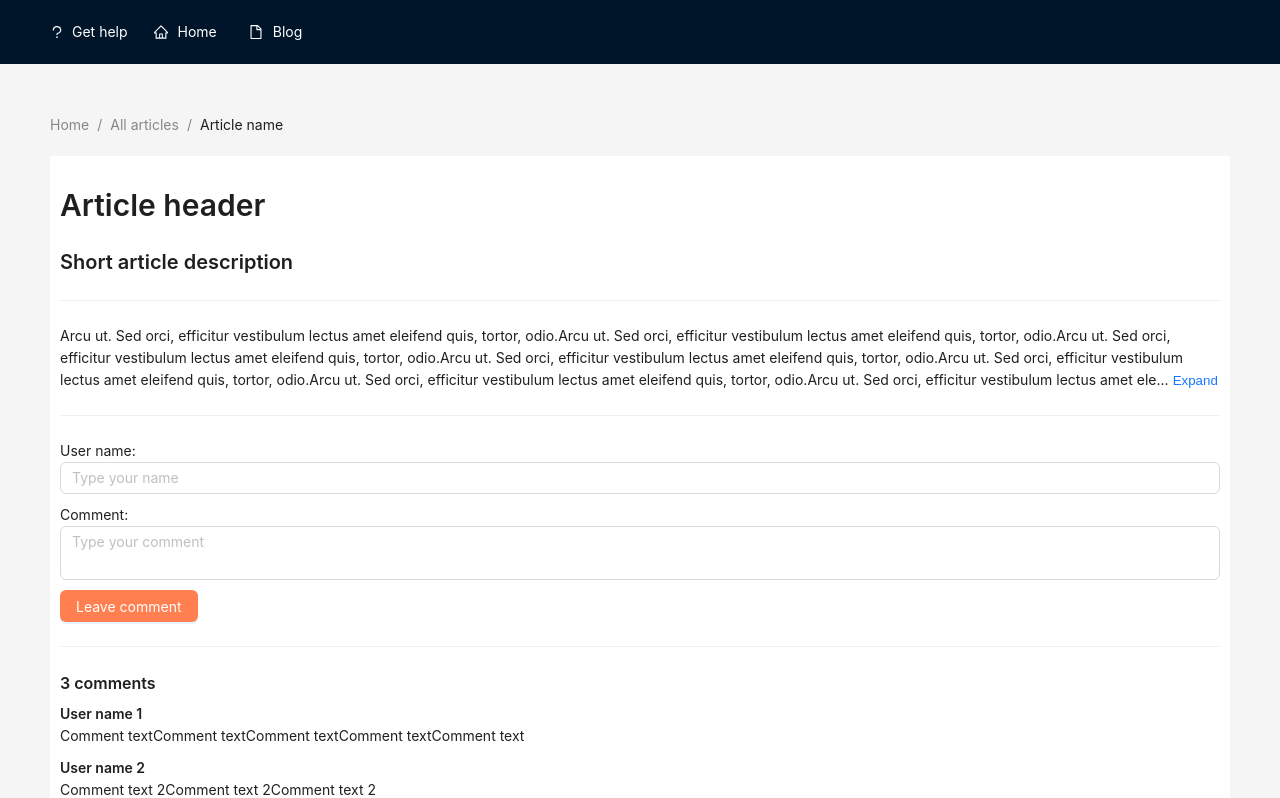
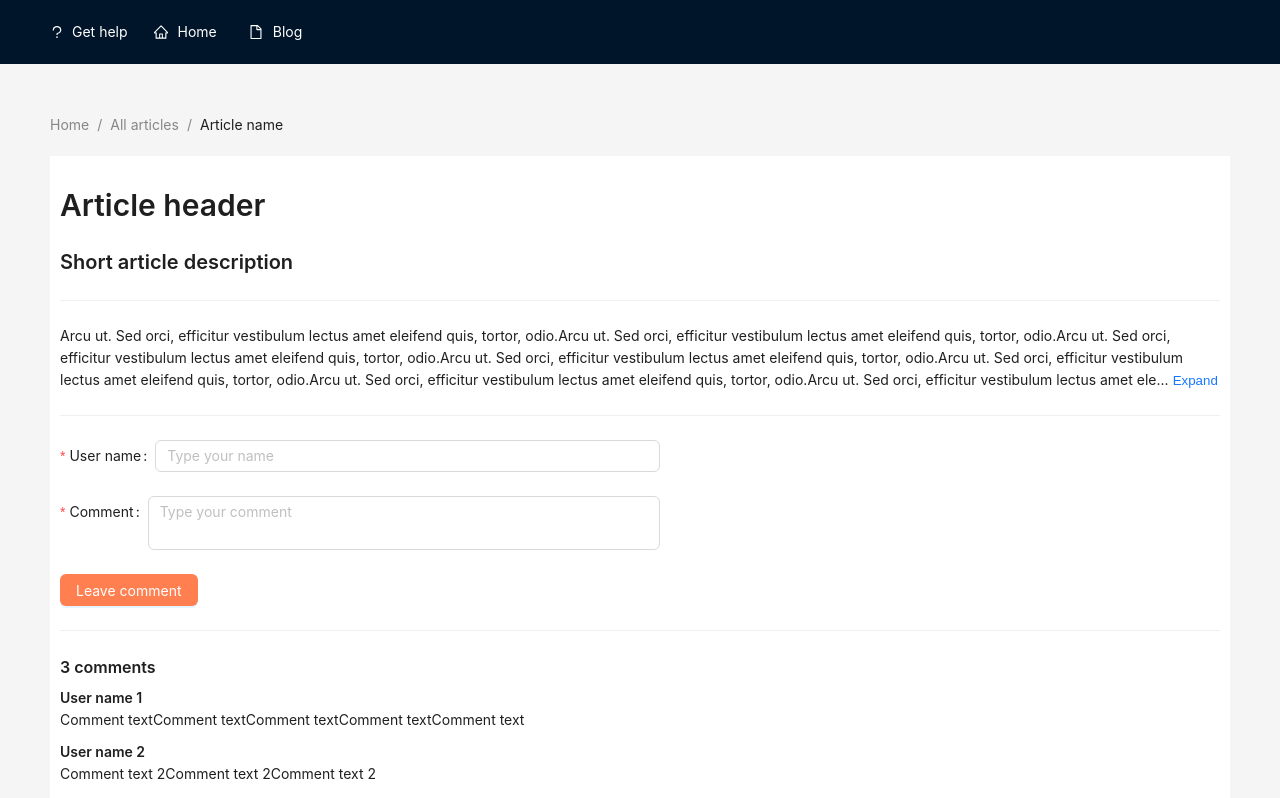
Before and after one commit to AidaChernyavskaya/ant-design, a React (Create React App) app: page / in a window 1280 px wide. Shown: the top 798 px of the page. Built offline with nearby package versions, Linux system fonts and the light colour scheme.

Commit message:
Add CommentForm component

```diff
--- /dev/null
+++ b/src/components/CommentForm/CommentForm.tsx
@@ -0,0 +1,82 @@
+import React, {FC, useState} from 'react';
+import {Button, Form, Input} from "antd";
+import {useForm} from "antd/es/form/Form";
+import {IComment} from "../ContentBlock/ContentBlock";
+
+export interface ICommentForm {
+    comments: Array<IComment>;
+    setComments: Function;
+}
+
+const CommentForm: FC<ICommentForm> = ({comments, setComments}) => {
+    const [form] = useForm();
+    const [commentText, setCommentText] = useState('');
+    const [user, setUser] = useState('');
+
+    const handleClick = () => {
+        const comment = {
+            user: user,
+            text: commentText,
+        };
+        setComments([...comments, comment]);
+        setCommentText('');
+        setUser('');
+        form.resetFields();
+    }
+
+    return (
+        <Form
+            name='comment'
+            autoComplete={'off'}
+            onFinish={handleClick}
+            style={{maxWidth: 600}}
+            form={form}
+
+        >
+            <Form.Item
+                label={'User name:'}
+                name={'username'}
+                rules={[
+                    {
+                        required: true,
+                        message: 'Please input your username!',
+                    },
+                ]}
+            >
+                <Input
+                    placeholder={'Type your name'}
+                    value={user}
+                    onChange={(event) => setUser(event.target.value)}
+                />
+            </Form.Item>
+            <Form.Item
+                label={'Comment:'}
+                name={'comment'}
+                rules={[
+                    {
+                        required: true,
+                        message: 'Please input your comment!',
+                    },
+                ]}
+            >
+                <Input.TextArea
+                    placeholder={'Type your comment'}
+                    onChange={(event) => setCommentText(event.target.value)}
+                    value={commentText}
+                    autoSize={{ minRows: 2, maxRows: 8 }}
+                />
+            </Form.Item>
+            <Form.Item>
+                <Button
+                    type={"primary"}
+                    style={{ background: "coral"}}
+                    htmlType={"submit"}
+                >
+                    Leave comment
+                </Button>
+            </Form.Item>
+        </Form>
+    );
+};
+
+export default CommentForm;
--- a/src/components/ContentBlock/ContentBlock.tsx
+++ b/src/components/ContentBlock/ContentBlock.tsx
@@ -1,6 +1,10 @@
 import React, {useEffect, useState} from 'react';
-import {Breadcrumb, Button, Divider, Flex, Input, Typography} from "antd";
+import {Breadcrumb, Button, Divider, Flex, Form, Input, Typography} from "antd";
 import {Content} from "antd/es/layout/layout";
+import {Simulate} from "react-dom/test-utils";
+import reset = Simulate.reset;
+import {useForm} from "antd/es/form/Form";
+import CommentForm from "../CommentForm/CommentForm";
 
 export const getJSONFromStorage = (key: string): Array<IComment> => {
     const serialized = localStorage.getItem(key);
@@ -19,7 +23,6 @@ export interface IComment {
     text: string;
 }
 
-
 const ContentBlock = () => {
     const commentsArr: Array<IComment> = [
         {
@@ -36,8 +39,7 @@ const ContentBlock = () => {
         },
     ];
     const [comments, setComments] = useState<Array<IComment>>(getJSONFromStorage('comments'));
-    const [commentText, setCommentText] = useState('');
-    const [user, setUser] = useState('');
+
 
     useEffect(() => {
         if (comments.length === 0) {
@@ -50,15 +52,6 @@ const ContentBlock = () => {
         setJSONToStorage('comments', JSON.stringify(comments));
     },[comments])
 
-    const handleClick = () => {
-        const comment = {
-            user: user,
-            text: commentText,
-        };
-        setComments([...comments, comment]);
-        setCommentText('');
-        setUser('')
-    }
 
     return (
         <Content style={{padding: '50px'}}>
@@ -76,22 +69,7 @@ const ContentBlock = () => {
                 </Typography.Paragraph>
                 <Divider/>
 
-                <Typography.Text>User name:</Typography.Text>
-                <Input
-                    placeholder={'Type your name'}
-                    style={{marginBottom: '10px'}}
-                    value={user}
-                    onChange={(event) => setUser(event.target.value)}
-                />
-                <Typography.Text>Comment:</Typography.Text>
-                <Input.TextArea
-                    placeholder={'Type your comment'}
-                    style={{marginBottom: '10px'}}
-                    onChange={(event) => setCommentText(event.target.value)}
-                    value={commentText}
-                    autoSize={{ minRows: 2, maxRows: 8 }}
-                />
-                <Button type={"primary"} style={{ background: "coral"}} onClick={handleClick}>Leave comment</Button>
+                <CommentForm comments={comments} setComments={setComments}/>
                 <Divider/>
 
                 <Typography.Title level={5}>{comments.length} comments</Typography.Title>
```
